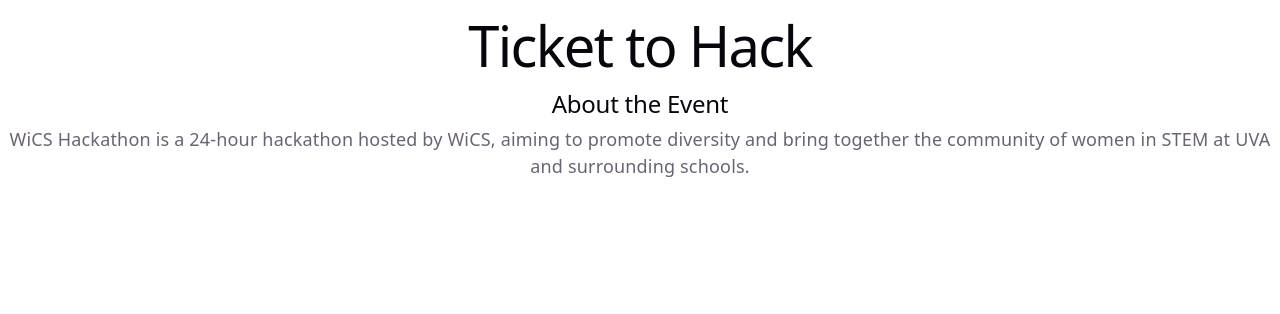
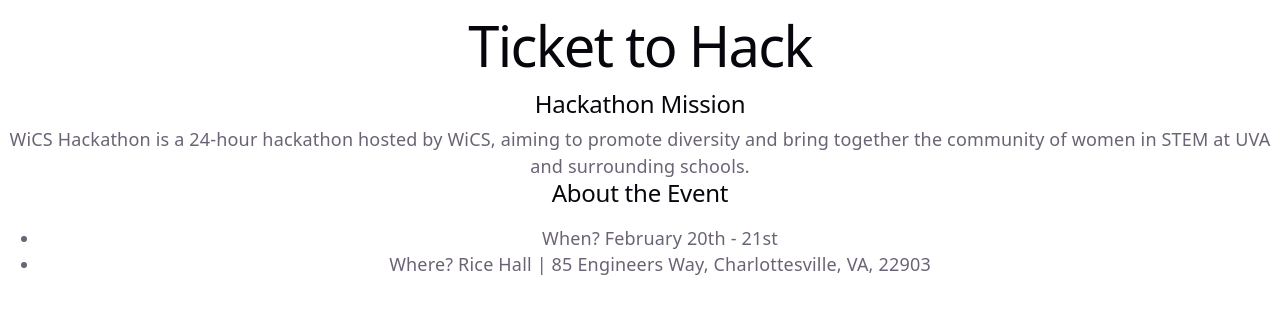
Before and after one commit to wicshacks-oss/Ticket-to-Hack, a React (Vite) app: page / in a window 1280 px wide. Shown: the top 314 px of the page. Built offline with nearby package versions, Linux system fonts and the light colour scheme.

Commit message:
adding basic info about the event

```diff
--- a/src/App.jsx
+++ b/src/App.jsx
@@ -14,12 +14,19 @@
 
       {/* "Mission statement" about the event */}
       <section className="mission-statement-section">
-        <h2>About the Event</h2>
+        <h2>Hackathon Mission</h2>
         <p>
         WiCS Hackathon is a 24-hour hackathon hosted by WiCS, aiming to promote diversity and bring together the community of women in STEM at UVA and surrounding schools.
         </p>
       </section>
 
+      {/* Information about the event */}
+      <section className="info-section">
+        <h2>About the Event</h2>
+        <ul>
+          <li>When? February 20th - 21st</li>
+          <li>Where? Rice Hall | 85 Engineers Way, Charlottesville, VA, 22903</li>
+        </ul>      </section>
 
     </div>
     // ending div
```
Also changed, not shown: src/index.css (+0 -9 lines).
